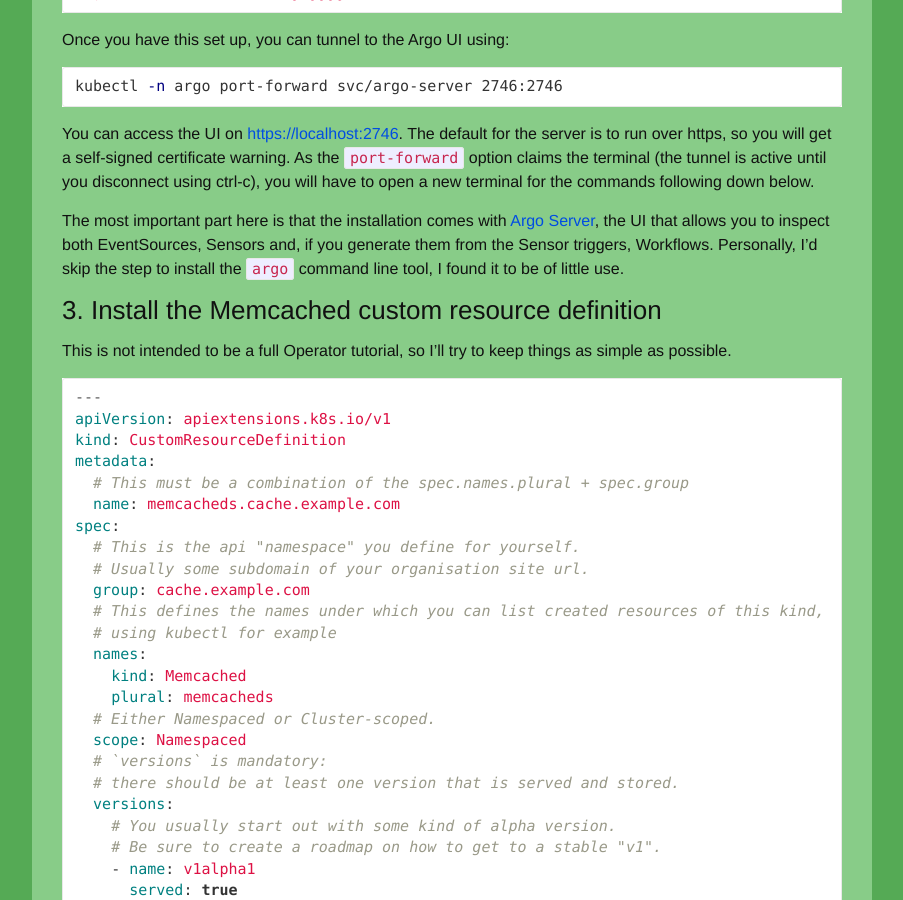
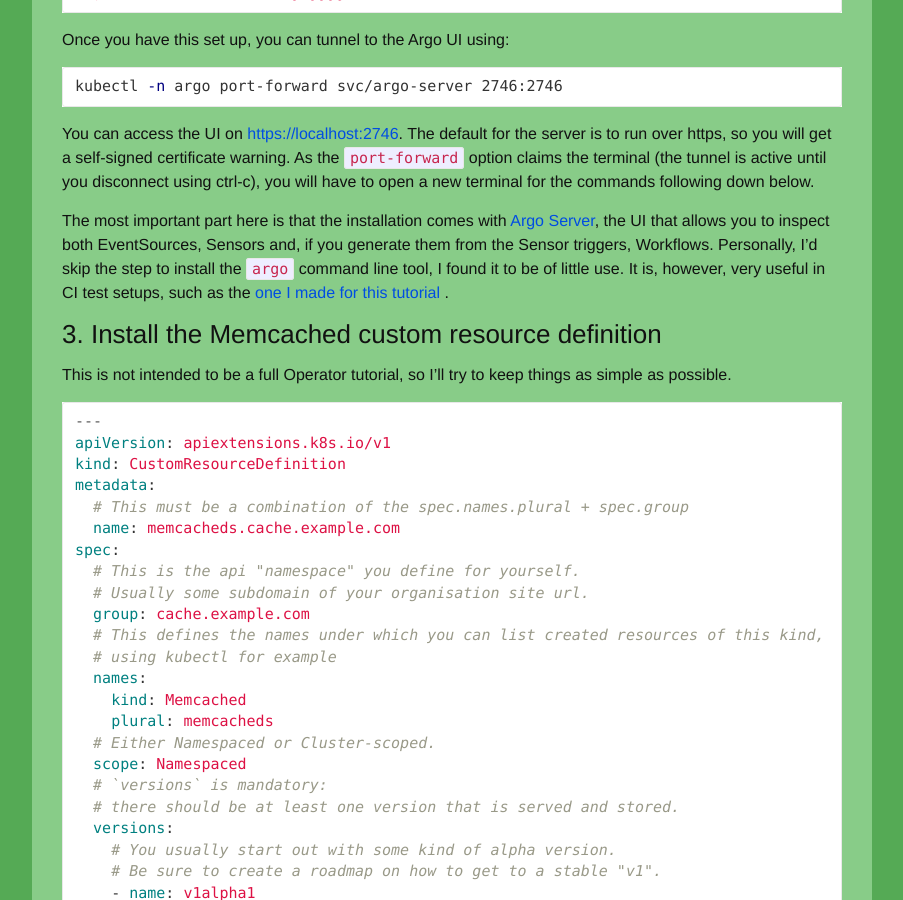
Before and after one commit to reinvantveer/reinvantveer.github.io, a Jekyll site: the page built from _posts/2022-01-29-easier-operator.md, in a window 1280 px wide and 900 px high, scrolled down 5725 px. Shown: the whole window, without its empty margins (188-1091 px from the left). Built offline with Jekyll 4.4.1, drawn with Linux system fonts in a browser that asks for light colours; comment, search, counter and statistics services are not loaded.

Commit message:
replace: the argo cli is useful especially for CI
Signed-off-by: reinvantveer <rein@vantveer.me>

```diff
--- a/_posts/2022-01-29-easier-operator.md
+++ b/_posts/2022-01-29-easier-operator.md
@@ -226,7 +226,10 @@ below.
 The most important part here is that the installation comes
 with [Argo Server](https://argoproj.github.io/argo-workflows/argo-server/), the UI that allows you to inspect both
 EventSources, Sensors and, if you generate them from the Sensor triggers, Workflows. Personally, I'd skip the step to
-install the `argo` command line tool, I found it to be of little use.
+install the `argo` command line tool, I found it to be of little use. It is, however, very useful in CI test setups,
+such as
+the [one I made for this tutorial](https://github.com/reinvantveer/reinvantveer.github.io/blob/master/.github/workflows/argo-events-memcached-operator-test.yaml)
+.
 
 ### 3. Install the Memcached custom resource definition
 
```
